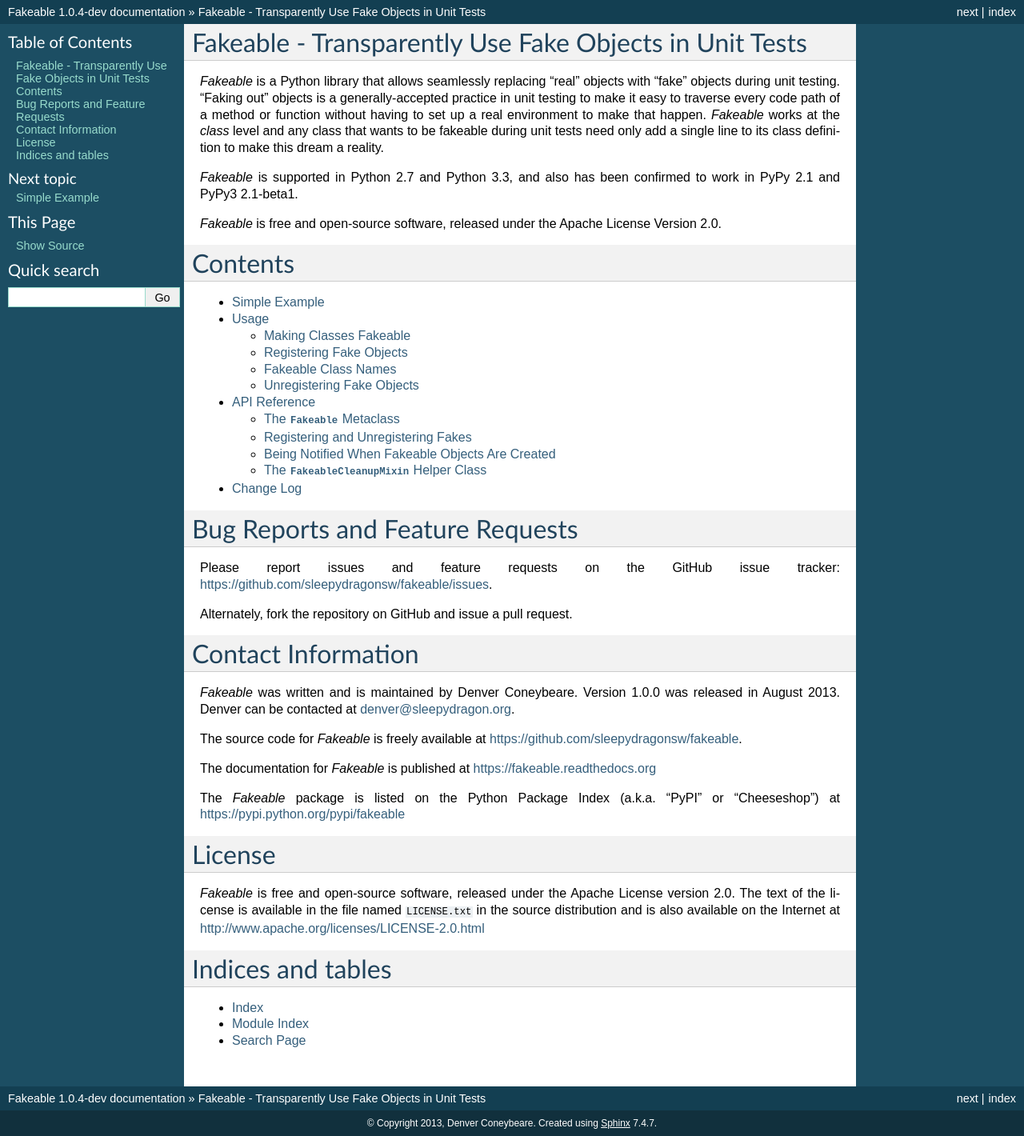
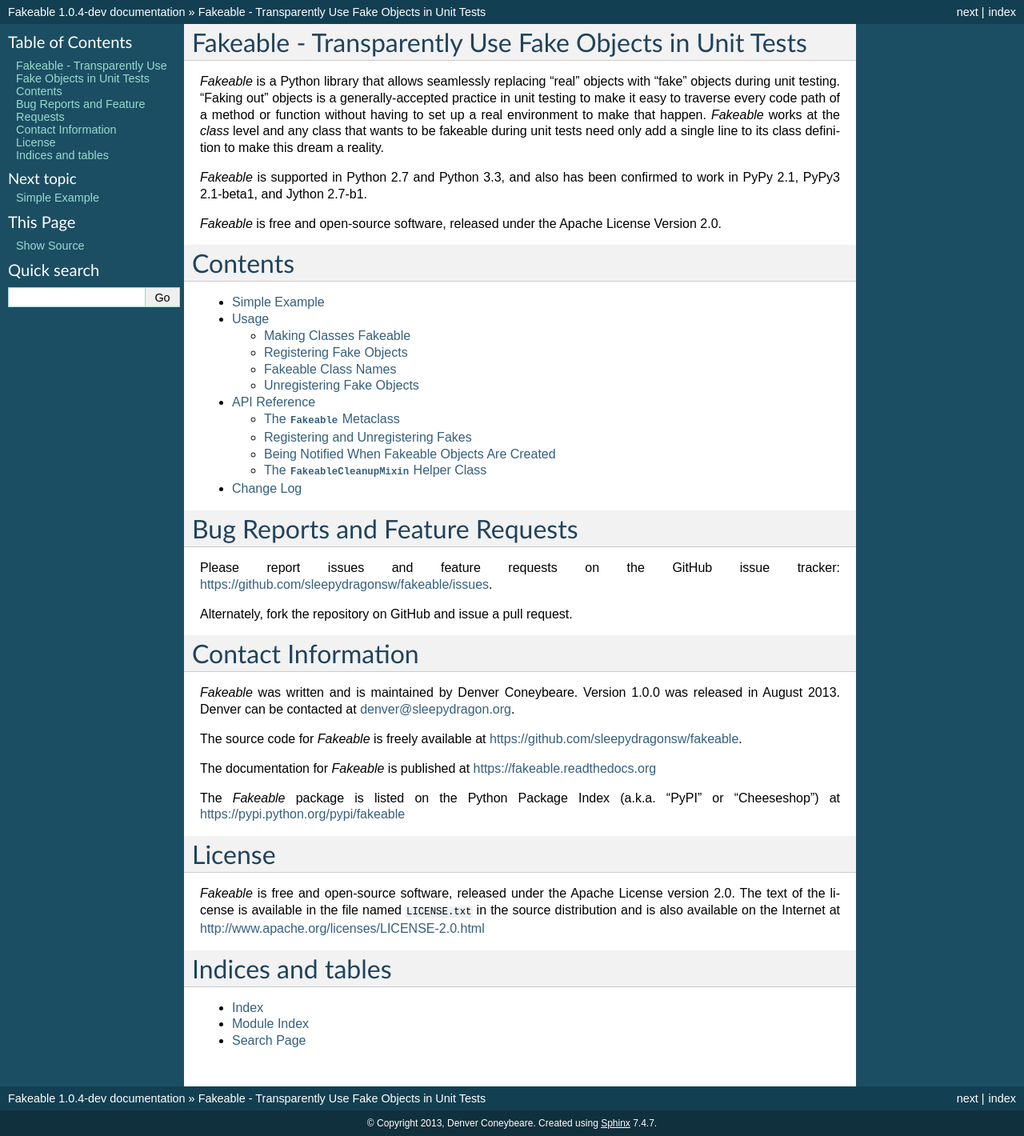
Before and after one commit to sleepydragonsw/fakeable, a Sphinx documentation site: the page built from doc/index.rst, in a window 1280 px wide. Shown: the whole page at 80% size. Built offline with Sphinx 7.4.7, drawn with Linux system fonts in a browser that asks for light colours.

Commit message:
doc/index.rst: add Jython 2.7-b1 to the list of supported interpreters

```diff
--- a/doc/index.rst
+++ b/doc/index.rst
@@ -18,7 +18,7 @@
 need only add a single line to its class definition to make this dream a reality.
 
 *Fakeable* is supported in Python 2.7 and Python 3.3,
-and also has been confirmed to work in PyPy 2.1 and PyPy3 2.1-beta1.
+and also has been confirmed to work in PyPy 2.1, PyPy3 2.1-beta1, and Jython 2.7-b1.
 
 *Fakeable* is free and open-source software,
 released under the Apache License Version 2.0.
```
